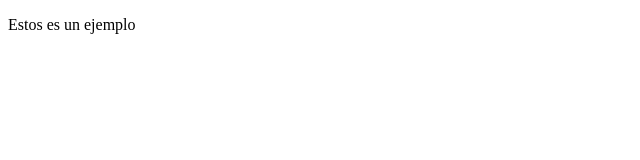
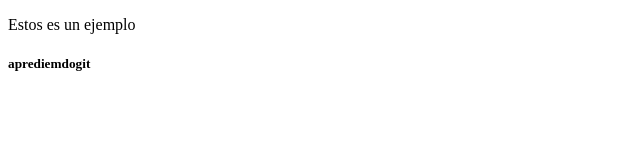
Before and after one commit to lucilagrosso/practicagit, a plain HTML site: page index.html in a window 1280 px wide. Shown: the full height of the page, 0-640 px from the left. Drawn offline with Linux system fonts and the light colour scheme.

Commit message:
agregoh5

```diff
--- a/index.html
+++ b/index.html
@@ -7,5 +7,6 @@
 </head>
 <body>
     <p> Estos es un ejemplo</p>
+    <h5>aprediemdogit</h5>
 </body>
 </html>
```
